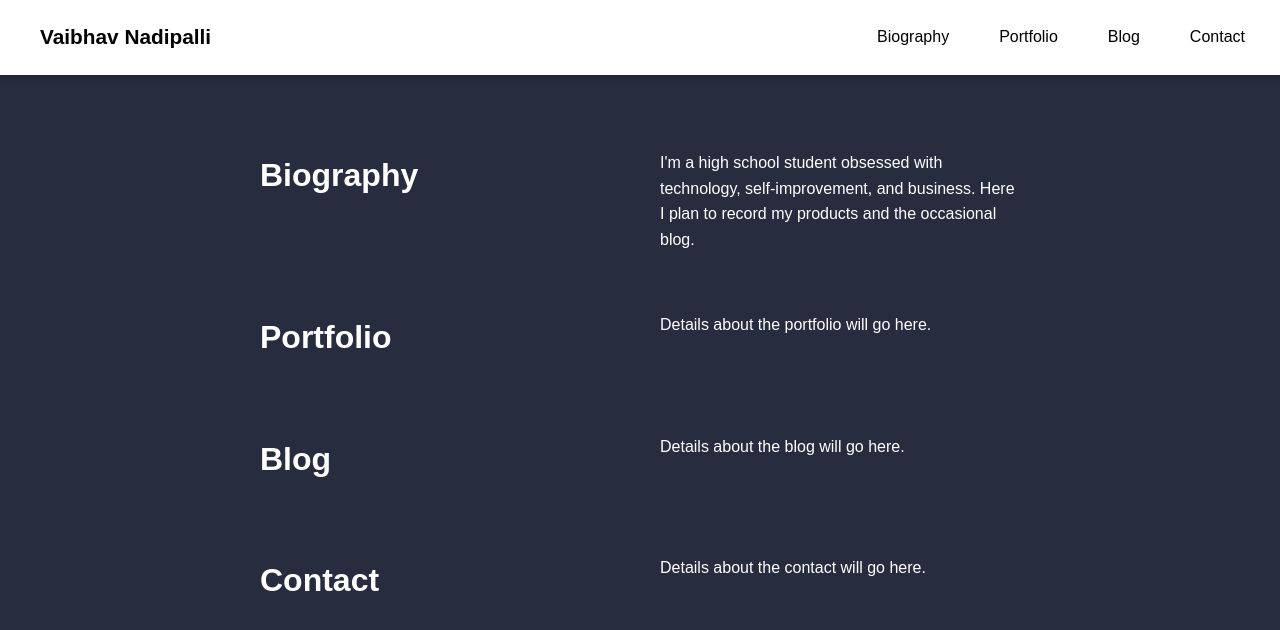
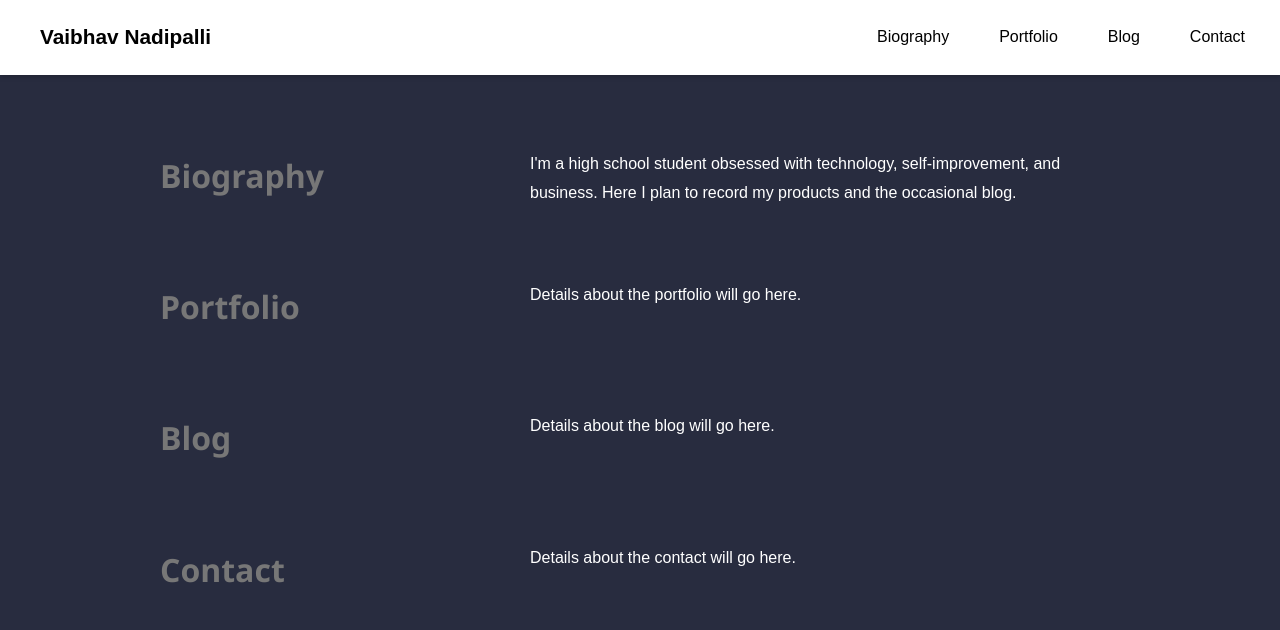
Before and after one commit to Vaibhav-Nadipalli/vaibhav-nadipalli.github.io, a Jekyll site: the page built from index.markdown, in a window 1280 px wide. Shown: the top 630 px of the page. Built offline with Jekyll 4.4.1, drawn with Linux system fonts in a browser that asks for light colours.

Commit message:
Update styles.css

```diff
--- a/assets/css/styles.css
+++ b/assets/css/styles.css
@@ -119,7 +119,7 @@ header {
 
 /* Main content area */
 main {
-    max-width: 800px;
+    max-width: 1000px; /* Increased max-width */
     margin: 90px auto 20px;
     padding: 20px;
     background-color: #282c3f;
@@ -133,19 +133,22 @@ section {
 
 .section-container {
     display: grid;
-    grid-template-columns: 200px auto; /* Two columns with larger gap */
-    grid-gap: 200px; /* Increased gap between columns */
+    grid-template-columns: 300px auto; /* Increased width of the first column */
+    grid-gap: 50px; /* Increased gap between columns */
     align-items: start;
 }
 
 .section-title {
     font-size: 2em;
-    margin-bottom: 10px;
-    color: #fff;
+    margin-bottom: 20px; /* Increased margin */
+    color: #777; /* Grey color */
+    font-family: "Segoe UI", Tahoma, Geneva, Verdana, sans-serif; /* Modern font stack */
 }
 
 .section-content {
     font-size: 1em;
+    padding-left: 20px; /* Increased padding to push content to the right */
+    line-height: 1.8; /* Increased line height for readability */
 }
 
 /* Media query for mobile */
@@ -207,5 +210,6 @@ section {
 
     .section-content {
         margin-left: 0; /* Reset margin for mobile */
+        padding-left: 0; /* Reset padding for mobile */
     }
 }
```
